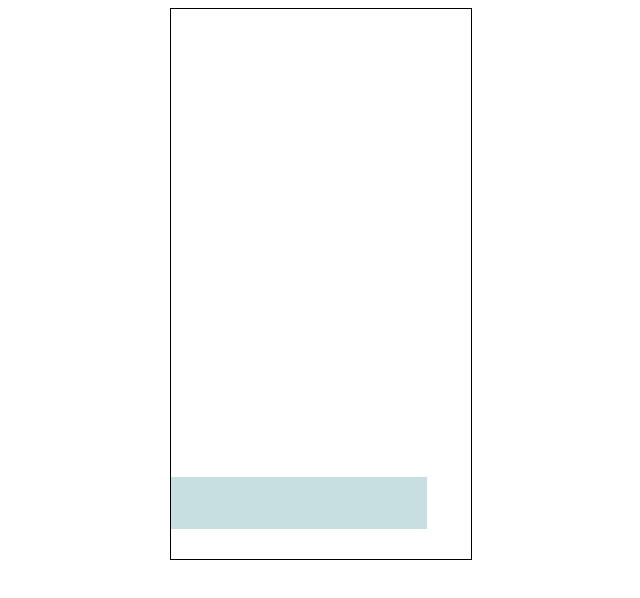
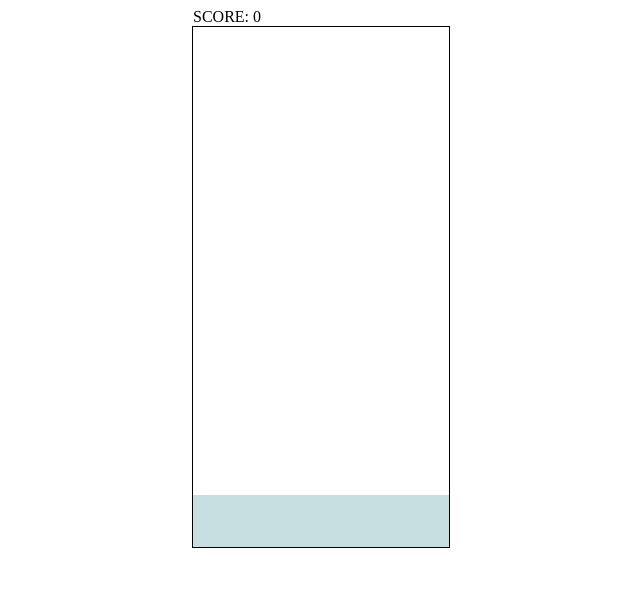
Before and after one commit to hachy/egg, a website built with Parcel: page src/index.html in a window 1280 px wide. Shown: the whole page, without its empty margins (319-959 px from the left). Built offline with nearby package versions, Linux system fonts and the light colour scheme; files whose address does not match are found by name.

Commit message:
add score

```diff
--- a/src/index.css
+++ b/src/index.css
@@ -2,6 +2,11 @@
 *::before,
 *::after {
   box-sizing: border-box;
+}
+
+#score-wrapper {
+  width: 256px;
+  margin: 0 auto;
 }
 
 .container {
--- a/src/index.html
+++ b/src/index.html
@@ -3,11 +3,13 @@
   <head>
     <meta charset="UTF-8" />
     <title>Egg</title>
+    <meta name="viewport" content="width=device-width, initial-scale=1.0, maximum-scale=1.0, minimum-scale=1.0" />
     <link rel="stylesheet" href="index.css" />
   </head>
   <body>
+    <div id="score-wrapper">SCORE: <span id="score">0</span></div>
     <div class="container">
-      <canvas id="canvas" width="300" height="550"></canvas>
+      <canvas id="canvas" width="256" height="520"></canvas>
     </div>
     <script src="scripts/index.ts"></script>
   </body>
--- a/src/scripts/global.ts
+++ b/src/scripts/global.ts
@@ -8,4 +8,5 @@ export class Global {
   static standbyFlag = true;
   static anim: number;
   static dropStart = Date.now();
+  static score = 0;
 }
--- a/src/scripts/index.ts
+++ b/src/scripts/index.ts
@@ -5,6 +5,7 @@ import { Canvas } from './canvas';
 import { Game } from './game';
 import { ready } from './ready';
 import { Player } from './player';
+import { Score } from './score';
 
 for (let r = 0; r < ROW; r++) {
   board[r] = [];
@@ -13,14 +14,16 @@ for (let r = 0; r < ROW; r++) {
   }
 }
 
+Score.count(0);
+
 Canvas.drawBoard();
 Canvas.drawPlate();
 
 const player = new Player();
 
 // Game.test1();
-// Game.test2();
-Game.test3();
+Game.test2();
+// Game.test3();
 
 Game.standby();
 ready();
--- a/src/scripts/piece.ts
+++ b/src/scripts/piece.ts
@@ -2,6 +2,7 @@ import { COL, ROW, VACANT, UPPER_SHELL, LOWER_SHELL, board } from './const';
 import { Canvas } from './canvas';
 import { Global } from './global';
 import { wait } from './util';
+import { Score } from './score';
 
 export class Piece {
   x: number;
@@ -66,12 +67,14 @@ export class Piece {
       board[nny][this.x] = VACANT;
       this.y++;
       this.draw();
+      Score.count(5);
       await wait(400);
       if (nny === a) {
         this.unDraw();
         Canvas.drawSquare(this.x, this.y + 1, VACANT);
         board[this.y + 1][this.x] = VACANT;
         Global.dropStart = Date.now();
+        Score.count(5);
       }
     }
   }
@@ -84,6 +87,7 @@ export class Piece {
         Canvas.drawSquare(this.x, ny, VACANT);
         board[this.y][this.x] = VACANT;
         board[ny][this.x] = VACANT;
+        Score.count(1);
       } else if (board[this.y][this.x] === UPPER_SHELL) {
         if (this.eggArr().length === 0) {
           this.unDraw();
@@ -93,6 +97,7 @@ export class Piece {
           board[this.y][this.x] = VACANT;
           Canvas.drawSquare(this.x, this.y + 1, VACANT);
           board[this.y + 1][this.x] = VACANT;
+          Score.count(1);
         } else {
           this.hatch(this.eggArr());
         }
--- /dev/null
+++ b/src/scripts/score.ts
@@ -0,0 +1,10 @@
+import { Global } from './global';
+
+export class Score {
+  static el = document.getElementById('score') as HTMLSpanElement;
+
+  static count(i: number): void {
+    Global.score += i;
+    Score.el.textContent = `${Global.score}`;
+  }
+}
```
